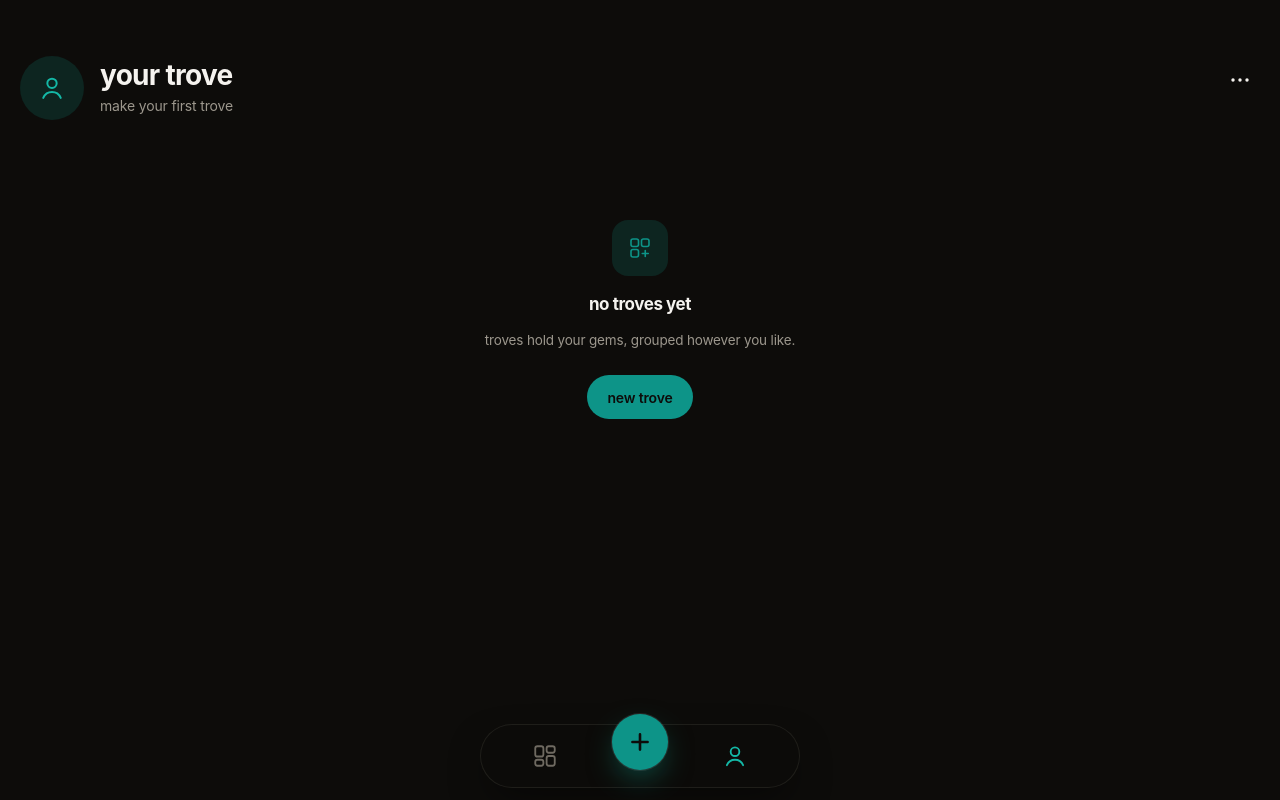
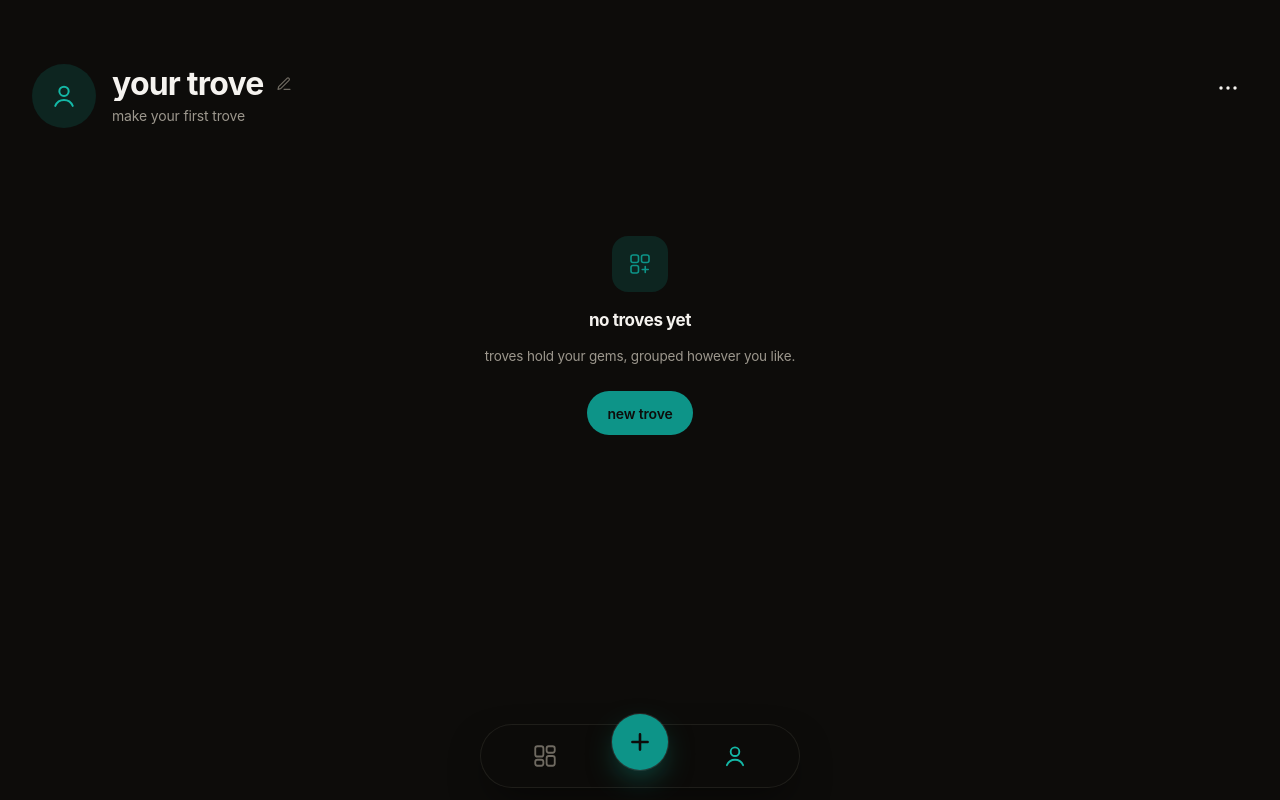
Before and after one commit to lebuckman/trove, a Next.js app: page /profile in a window 1280 px wide. Built offline with nearby package versions, Linux system fonts and the light colour scheme; no server answers; the database is empty.

Commit message:
fix: move edit-profile to a pencil beside the name

```diff
--- a/src/app/(app)/profile/page.tsx
+++ b/src/app/(app)/profile/page.tsx
@@ -1,5 +1,6 @@
 import { Suspense } from "react";
 import Image from "next/image";
+import Link from "next/link";
 import { ProfileMenu } from "@/components/profile/ProfileMenu";
 import { TrovesGrid } from "@/components/troves/TrovesGrid";
 import { EmptyState, TrovesEmptyIcon } from "@/components/ui/EmptyState";
@@ -18,14 +19,27 @@ export default async function ProfilePage() {
 
   return (
     <>
-      <header className="px-5 pt-14 pb-5">
+      <header className="px-5 pt-14 pb-5 lg:px-8 lg:pt-16 lg:pb-7">
         <div className="flex items-start justify-between gap-3">
           <div className="flex min-w-0 items-center gap-4">
             <Avatar url={profile?.avatar_url ?? null} />
             <div className="min-w-0">
-              <h1 className="truncate text-[28px] font-bold leading-[1.1] tracking-tight lowercase">
-                {profile?.display_name ?? "your trove"}
-              </h1>
+              <div className="flex items-center gap-1.5">
+                <h1 className="truncate text-[28px] font-bold leading-[1.1] tracking-tight lowercase lg:text-[32px]">
+                  {profile?.display_name ?? "your trove"}
+                </h1>
+                <Link
+                  href="/profile?sheet=edit-profile"
+                  scroll={false}
+                  aria-label="Edit profile"
+                  className="tappable flex h-7 w-7 shrink-0 items-center justify-center rounded-full text-text-subtle hover:bg-surface-2 hover:text-text"
+                >
+                  <svg viewBox="0 0 24 24" className="h-4 w-4" fill="none" stroke="currentColor" strokeWidth={1.8} strokeLinecap="round" strokeLinejoin="round">
+                    <path d="M12 20h9" />
+                    <path d="M16.5 3.5a2.121 2.121 0 0 1 3 3L7 19l-4 1 1-4 12.5-12.5z" />
+                  </svg>
+                </Link>
+              </div>
               <p className="mt-1 text-[14px] lowercase text-text-muted">
                 {isEmpty
                   ? "make your first trove"
@@ -40,7 +54,7 @@ export default async function ProfilePage() {
           </div>
         </div>
       </header>
-      <main className="flex-1 px-4 pb-8">
+      <main className="flex-1 px-4 pb-8 lg:px-8">
         {isEmpty ? (
           <EmptyState
             icon={<TrovesEmptyIcon />}
--- a/src/components/profile/ProfileMenu.tsx
+++ b/src/components/profile/ProfileMenu.tsx
@@ -12,14 +12,6 @@ function MoreIcon() {
       <circle cx="5" cy="12" r="1.7" />
       <circle cx="12" cy="12" r="1.7" />
       <circle cx="19" cy="12" r="1.7" />
-    </svg>
-  );
-}
-function EditIcon() {
-  return (
-    <svg viewBox="0 0 24 24" className="h-4 w-4" fill="none" stroke="currentColor" strokeWidth={1.8} strokeLinecap="round" strokeLinejoin="round">
-      <path d="M12 20h9" />
-      <path d="M16.5 3.5a2.121 2.121 0 0 1 3 3L7 19l-4 1 1-4 12.5-12.5z" />
     </svg>
   );
 }
@@ -136,11 +128,6 @@ export function ProfileMenu({
               className="absolute right-0 top-11 z-40 w-[200px] rounded-2xl border border-border-strong bg-surface/95 p-1.5 shadow-[0_20px_50px_-12px_rgba(0,0,0,0.6)] backdrop-blur-xl"
             >
               <Row
-                icon={<EditIcon />}
-                label="edit profile"
-                onClick={() => goToSheet("edit-profile")}
-              />
-              <Row
                 icon={<SortIcon />}
                 label="sort troves"
                 onClick={() => goToSheet("sort")}
```
